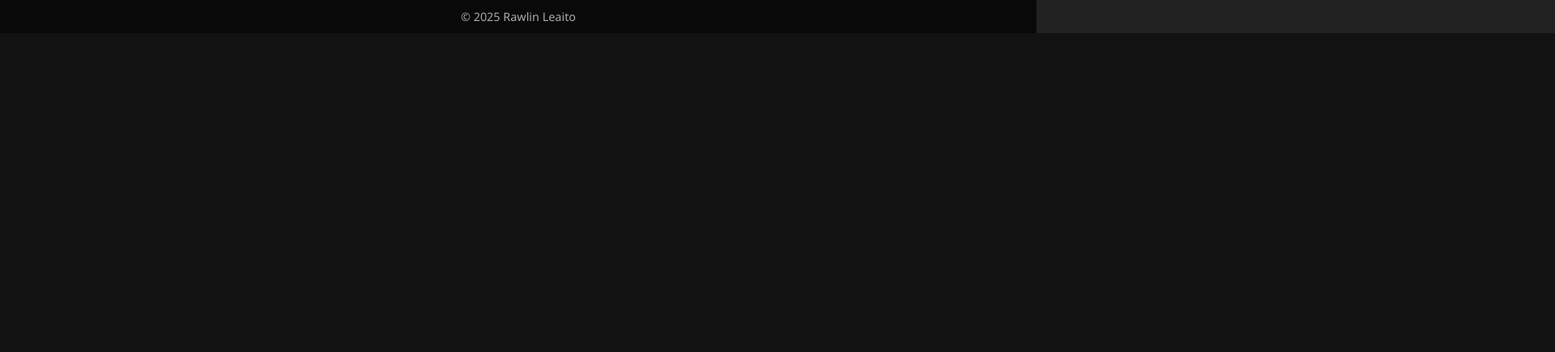
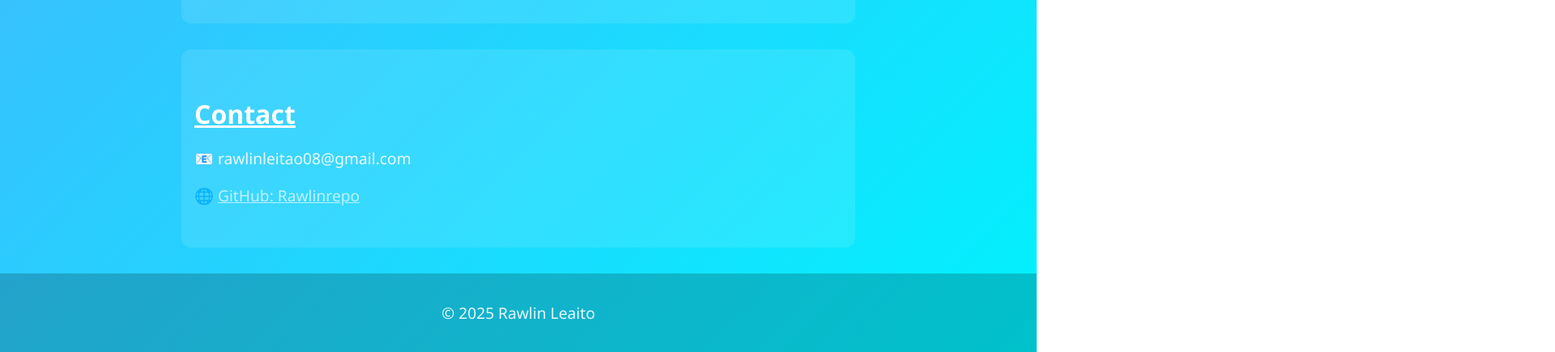
Before and after one commit to Rawlinrepo/Static-website, a plain HTML site: page index.html in a window 1280 px wide. Shown: the part 759-1194 px from the top of the page at 81% size, 1920 px wide, since content can reach past the window. Before the commit the page ends 800 px from the top, so only its background shows below. Drawn offline with Linux system fonts and the light colour scheme.

Commit message:
static website

```diff
--- a/style.css
+++ b/style.css
@@ -1,50 +1,43 @@
-/* Reset & dark mode base */
-* {
+/* Keep your previous styles */
+body {
+  background: linear-gradient(135deg, #4facfe, #00f2fe);
+  font-family: 'Segoe UI', Tahoma, Geneva, Verdana, sans-serif;
+  color: white;
   margin: 0;
   padding: 0;
-  box-sizing: border-box;
 }
 
-body {
-  background-color: #121212;
-  color: #f0f0f0;
-  font-family: 'Segoe UI', sans-serif;
-  overflow-x: auto;
-  overflow-y: hidden;
-  height: 100vh;
-  white-space: nowrap;
-  scroll-behavior: smooth;
+.container {
+  text-align: center;
+  padding: 4rem 1rem;
+  animation: floatUp 1.8s ease;
 }
 
-/* Container holds all sections side by side */
-.scroll-container {
-  display: flex;
-  height: 100vh;
-  width: max-content;
+h1 {
+  font-size: 4rem;
+  text-shadow: 2px 2px 5px rgba(0,0,0,0.3);
+  animation: popIn 1.2s ease;
 }
 
-/* Each panel/section is a full viewport width */
-.panel {
-  width: 100vw;
-  padding: 4rem;
-  flex-shrink: 0;
-  display: flex;
-  flex-direction: column;
-  justify-content: center;
-  text-align: center;
-  transition: background 1s ease;
-  border-right: 1px solid rgba(255, 255, 255, 0.1);
+p {
+  font-size: 1.2rem;
+  opacity: 0.9;
 }
 
-.panel h1, .panel h2 {
-  margin-bottom: 1rem;
-  font-size: 3rem;
-  color: #00eaff;
+section {
+  padding: 2rem 1rem;
+  max-width: 800px;
+  margin: 0 auto;
+  background-color: rgba(255, 255, 255, 0.1);
+  border-radius: 12px;
+  margin-bottom: 2rem;
+  animation: fadeIn 2s ease;
 }
 
-.panel p, .panel li {
-  font-size: 1.2rem;
-  margin-bottom: 0.5rem;
+section h2 {
+  font-size: 2rem;
+  margin-bottom: 1rem;
+  text-decoration: underline;
 }
 
 ul {
@@ -52,37 +45,35 @@ ul {
   padding: 0;
 }
 
+ul li {
+  margin-bottom: 0.5rem;
+  font-size: 1.1rem;
+}
+
 a {
-  color: #00eaff;
+  color: #fffb;
   text-decoration: underline;
 }
 
 footer {
-  position: fixed;
-  bottom: 0;
-  width: 100%;
   text-align: center;
-  padding: 0.7rem;
-  background-color: rgba(0,0,0,0.7);
+  padding: 1rem;
+  background-color: rgba(0,0,0,0.2);
   font-size: 0.9rem;
-  color: #aaa;
-  z-index: 10;
 }
 
-/* Optional: section-specific background tints */
-.intro { background-color: #1e1e1e; }
-.about { background-color: #222; }
-.projects { background-color: #262626; }
-.contact { background-color: #2c2c2c; }
+/* Animations (from earlier) */
+@keyframes fadeIn {
+  from { opacity: 0; }
+  to { opacity: 1; }
+}
 
-/* Scrollbar styling */
-body::-webkit-scrollbar {
-  height: 10px;
+@keyframes floatUp {
+  from { transform: translateY(30px); opacity: 0; }
+  to { transform: translateY(0); opacity: 1; }
 }
-body::-webkit-scrollbar-track {
-  background: #1a1a1a;
+
+@keyframes popIn {
+  0% { transform: scale(0.8); opacity: 0; }
+  100% { transform: scale(1); opacity: 1; }
 }
-body::-webkit-scrollbar-thumb {
-  background-color: #00eaff;
-  border-radius: 10px;
-}
```
